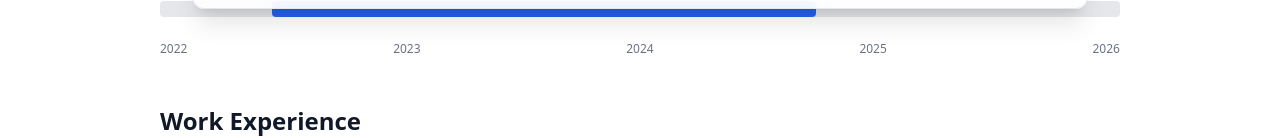
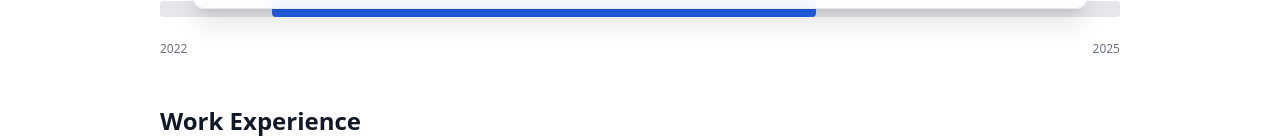
Before and after one commit to MarekZastko/Resume, a React (Create React App) app: page / in a window 1280 px wide. Shown: the part 767-905 px from the top of the page. Built offline with nearby package versions, Linux system fonts and the light colour scheme.

Commit message:
Update CareerTimeline.jsx
CareerTimeline update

```diff
--- a/src/components/CareerTimeline.jsx
+++ b/src/components/CareerTimeline.jsx
@@ -79,7 +79,7 @@ export default function CareerTimeline() {
           );
         })}
         <div className="flex justify-between text-xs text-gray-500 dark:text-gray-400 mt-2">
-          {[2022, 2023, 2024, 2025, 2026].map((year) => (
+          {[2022, 2025].map((year) => (
             <span key={year}>{year}</span>
           ))}
         </div>
```
